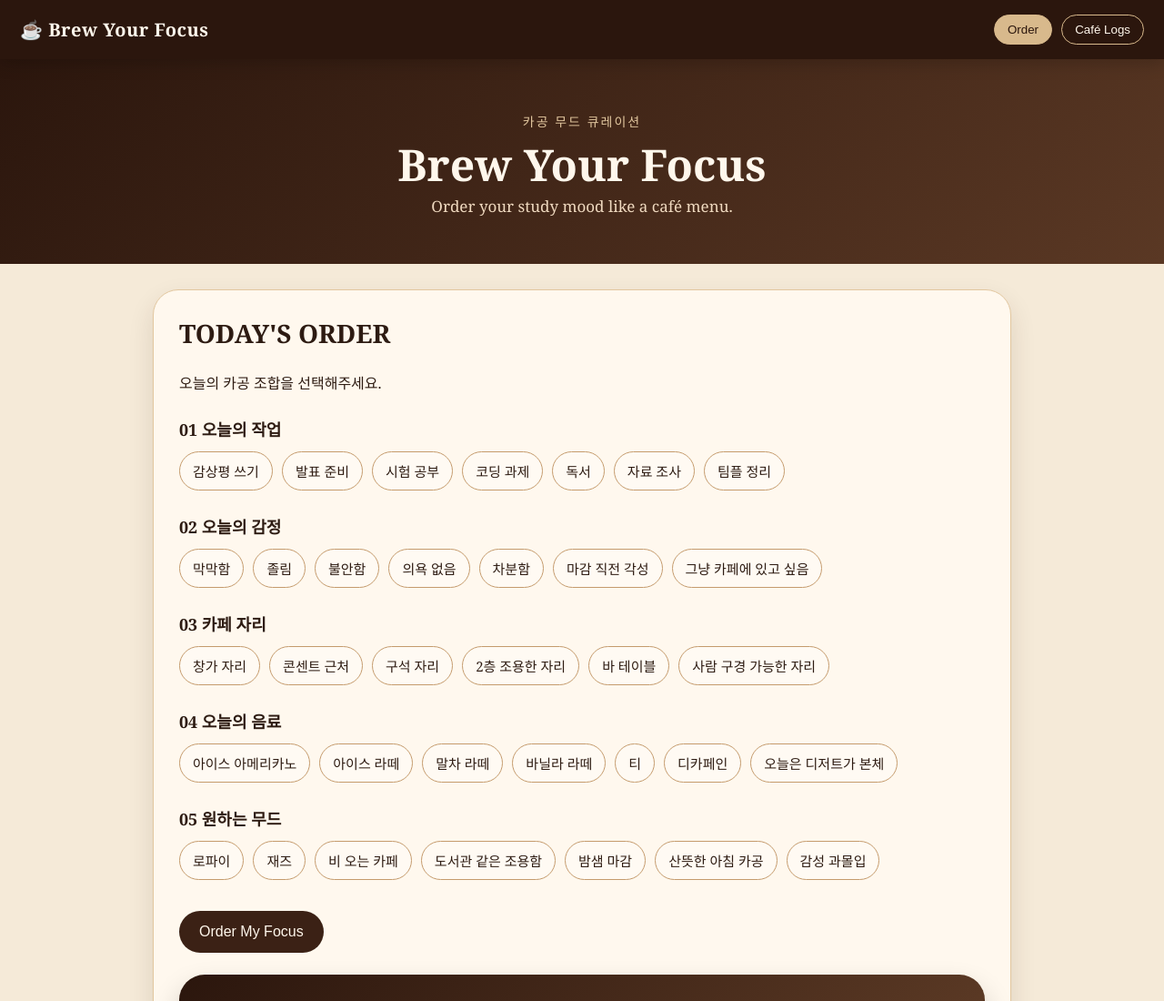
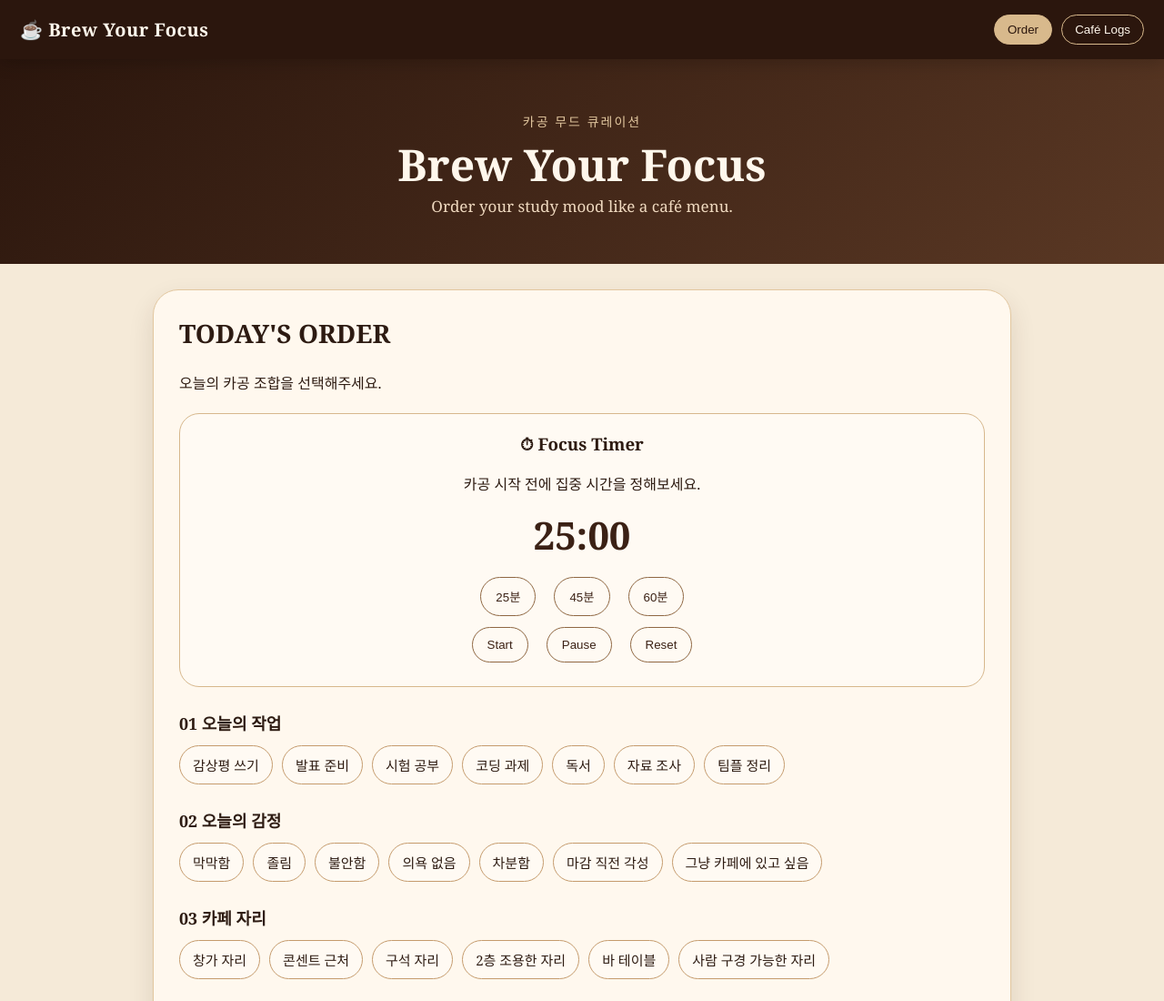
Before and after one commit to khy1107-gh/brew-your-focus, a plain HTML site: page index.html in a window 1280 px wide. Shown: the top 1100 px of the page at 91% size. Drawn offline with Linux system fonts and the light colour scheme.

Commit message:
Update index.html

```diff
--- a/index.html
+++ b/index.html
@@ -263,6 +263,32 @@
         gap: 12px;
       }
     }
+    .timer-card {
+  background: #fffaf3;
+  border: 1px solid #d7b78c;
+  border-radius: 22px;
+  padding: 20px;
+  margin: 22px 0;
+  text-align: center;
+}
+
+.timer-card h3 {
+  margin-top: 0;
+}
+
+#timer-display {
+  font-size: 42px;
+  font-weight: bold;
+  margin: 12px 0;
+  color: #3b2115;
+}
+
+.timer-buttons {
+  display: flex;
+  flex-wrap: wrap;
+  justify-content: center;
+  gap: 8px;
+}
   </style>
 </head>
 <body>
@@ -284,6 +310,24 @@
     <section id="section-order" class="section">
       <h2 class="section-title">TODAY'S ORDER</h2>
       <p>오늘의 카공 조합을 선택해주세요.</p>
+      <div class="timer-card">
+  <h3>⏱ Focus Timer</h3>
+  <p>카공 시작 전에 집중 시간을 정해보세요.</p>
+
+  <div id="timer-display">25:00</div>
+
+  <div class="timer-buttons">
+    <button class="secondary" onclick="setTimer(25)">25분</button>
+    <button class="secondary" onclick="setTimer(45)">45분</button>
+    <button class="secondary" onclick="setTimer(60)">60분</button>
+  </div>
+
+  <div class="timer-buttons">
+    <button class="secondary" onclick="startTimer()">Start</button>
+    <button class="secondary" onclick="pauseTimer()">Pause</button>
+    <button class="secondary" onclick="resetTimer()">Reset</button>
+  </div>
+</div>
 
       <div class="question">
         <h3>01 오늘의 작업</h3>
@@ -625,8 +669,61 @@
         renderLogs();
       }
     }
+let timerSeconds = 25 * 60;
+let timerInterval = null;
+let timerDefault = 25 * 60;
 
+function updateTimerDisplay() {
+  const display = document.getElementById("timer-display");
+  if (!display) return;
+
+  const minutes = Math.floor(timerSeconds / 60);
+  const seconds = timerSeconds % 60;
+
+  display.textContent =
+    String(minutes).padStart(2, "0") + ":" +
+    String(seconds).padStart(2, "0");
+}
+
+function setTimer(minutes) {
+  pauseTimer();
+  timerDefault = minutes * 60;
+  timerSeconds = timerDefault;
+  updateTimerDisplay();
+}
+
+function startTimer() {
+  if (timerInterval) return;
+
+  timerInterval = setInterval(() => {
+    timerSeconds--;
+
+    if (timerSeconds <= 0) {
+      timerSeconds = 0;
+      updateTimerDisplay();
+      pauseTimer();
+      alert("집중 시간이 끝났어요. 잠깐 쉬어가세요 ☕");
+      return;
+    }
+
+    updateTimerDisplay();
+  }, 1000);
+}
+
+function pauseTimer() {
+  if (timerInterval) {
+    clearInterval(timerInterval);
+    timerInterval = null;
+  }
+}
+
+function resetTimer() {
+  pauseTimer();
+  timerSeconds = timerDefault;
+  updateTimerDisplay();
+}
     renderLogs();
+    updateTimerDisplay();
   </script>
 </body>
 </html>
```
